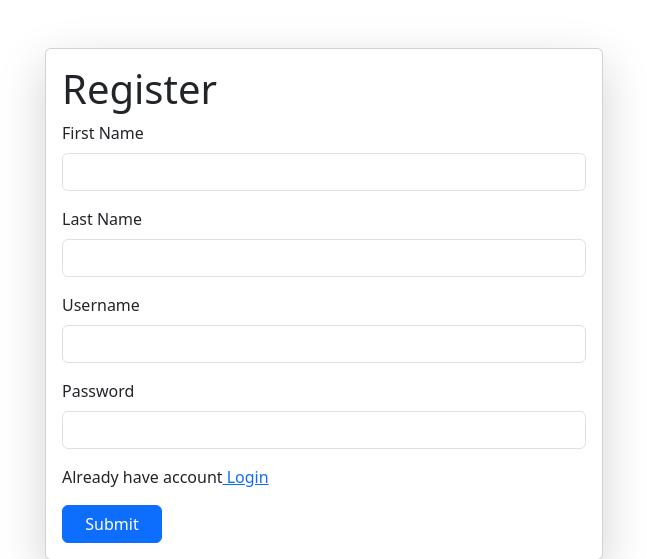
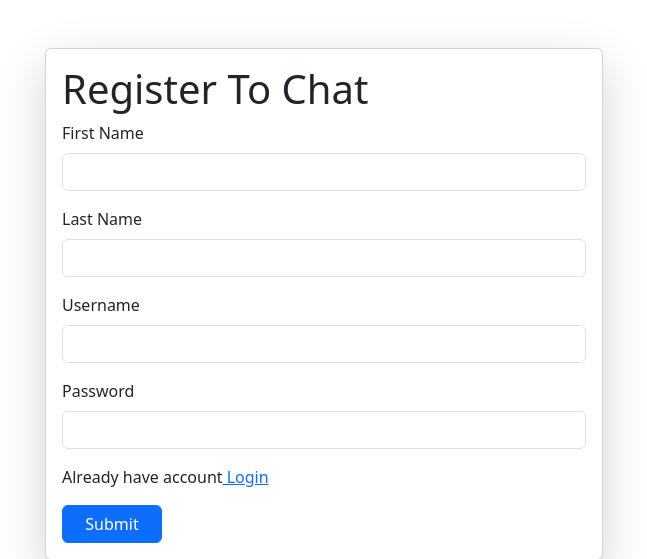
Before and after one commit to GaRokade/NewRealtimeChatAppInDjango, a Django app: template chat/templates/register.html in a window 1280 px wide. Shown: the part 72-631 px from the top of the page, without its empty margins (316-963 px from the left). Run offline with Django 5.2, Linux system fonts and the light colour scheme; the template is opened without the code that fills it, so the values that code supplies are empty.

Commit message:
update message in  register

```diff
--- a/chat/templates/register.html
+++ b/chat/templates/register.html
@@ -3,7 +3,7 @@
 <div class="container mt-5" >
 
   <form class="col-6 mx-auto card p-3 shadow-lg" method="post" enctype="multipart/form-data" >
-    <h1>Register</h1>
+    <h1>Register To Chat</h1>
 
 
     {% csrf_token %}
```
